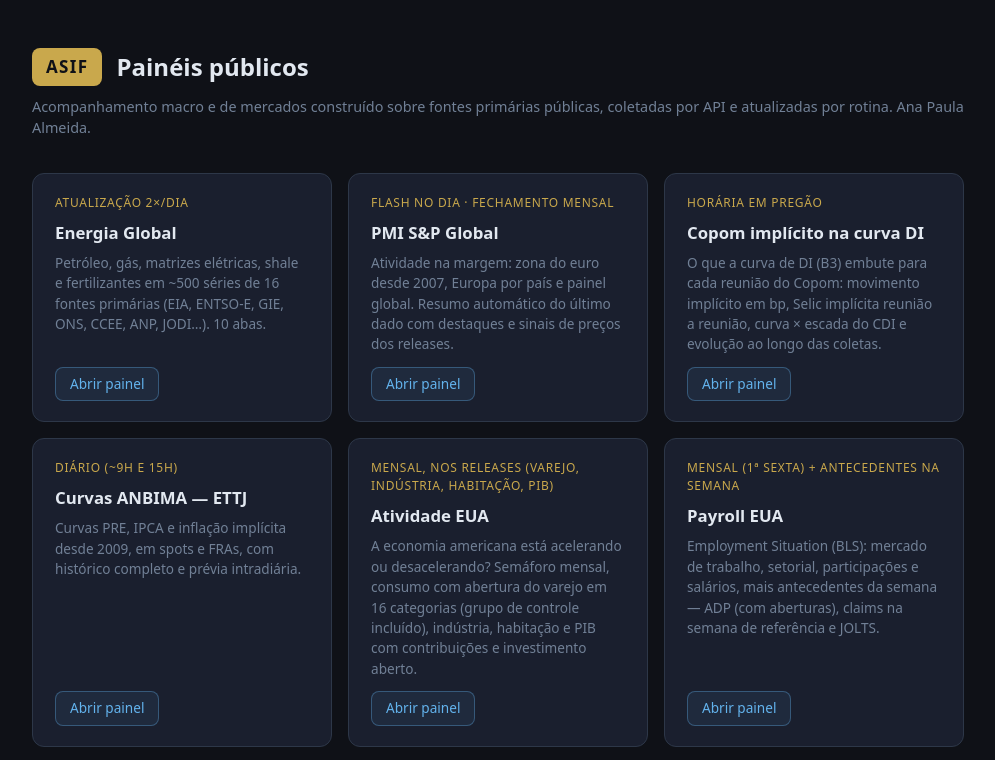
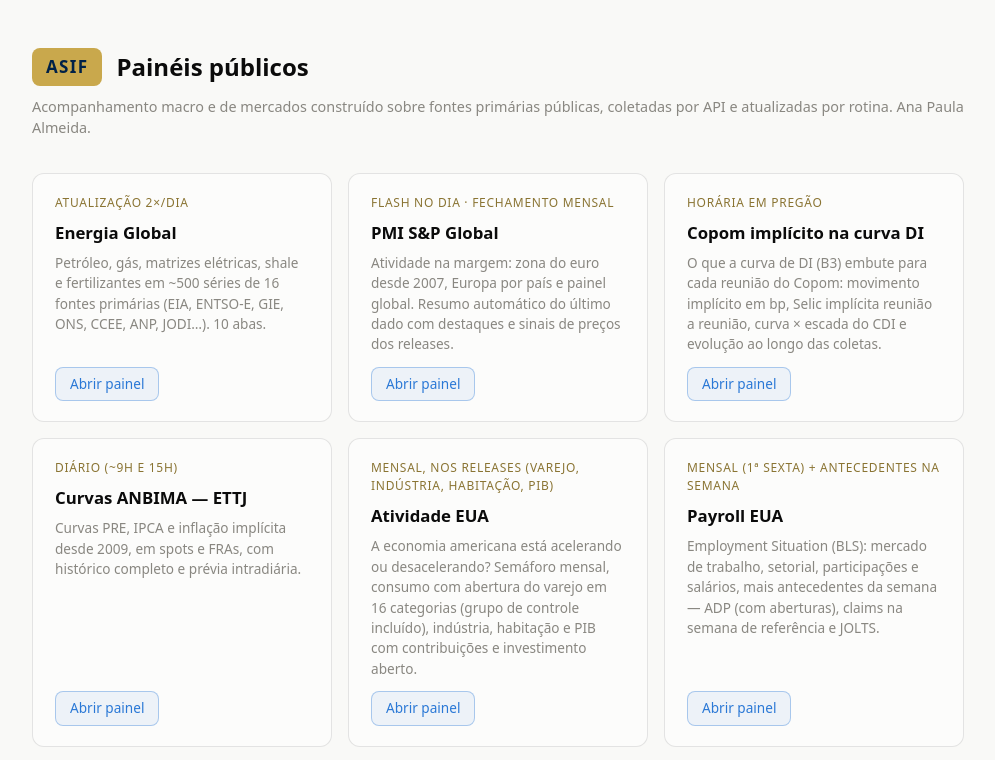
Before and after one commit to anapdav/anapdav.github.io, a plain HTML site: page index.html in a window 1280 px wide. Shown: the top 760 px of the page, without its empty margins (142-1137 px from the left). Drawn offline with Linux system fonts and the light colour scheme.

Commit message:
Hub no padrao visual claro ASIF (tokens da frota)
Pagina inicial era a ultima em fundo escuro; migrada para
--page #f9f9f7 / cards #fcfcfb / tinta #0b0b0b, logo ouro+navy,
botoes em azul #2a78d6, rotulo de frequencia em dourado escuro.

Co-Authored-By: Claude Fable 5 <noreply@anthropic.com>

```diff
--- a/index.html
+++ b/index.html
@@ -5,14 +5,14 @@
 <meta name="viewport" content="width=device-width,initial-scale=1">
 <title>ASIF Research — painéis públicos</title>
 <style>
-:root{--page:#0f1117;--card:#1a1f2e;--border:#2d3748;--ink:#e2e8f0;
-  --muted:#718096;--ouro:#C9A84C;--azul:#63b3ed}
+:root{--page:#f9f9f7;--card:#fcfcfb;--border:rgba(11,11,11,.10);--ink:#0b0b0b;
+  --muted:#898781;--ouro:#C9A84C;--navy:#002147;--azul:#2a78d6}
 *{box-sizing:border-box;margin:0;padding:0}
 body{background:var(--page);color:var(--ink);
   font:15px/1.5 system-ui,-apple-system,"Segoe UI",sans-serif;
   max-width:980px;margin:0 auto;padding:48px 24px 60px}
 header{display:flex;align-items:center;gap:14px;margin-bottom:10px}
-#logo{background:var(--ouro);color:#0f1117;font-weight:800;font-size:17px;
+#logo{background:var(--ouro);color:var(--navy);font-weight:800;font-size:17px;
   letter-spacing:.08em;padding:6px 14px;border-radius:8px}
 h1{font-size:1.5rem;font-weight:650}
 .sub{color:var(--muted);font-size:.9rem;margin-bottom:34px}
@@ -21,11 +21,11 @@ h1{font-size:1.5rem;font-weight:650}
   padding:20px 22px;display:flex;flex-direction:column;gap:8px}
 .card h2{font-size:1.05rem;font-weight:650}
 .card p{color:var(--muted);font-size:.85rem;flex:1}
-.card .freq{color:var(--ouro);font-size:.75rem;text-transform:uppercase;letter-spacing:.06em}
+.card .freq{color:#8a7433;font-size:.75rem;text-transform:uppercase;letter-spacing:.06em}
 .card a.btn{display:inline-block;align-self:flex-start;color:var(--azul);text-decoration:none;
-  border:1px solid rgba(99,179,237,.35);background:rgba(99,179,237,.08);
+  border:1px solid rgba(42,120,214,.35);background:rgba(42,120,214,.07);
   border-radius:8px;padding:6px 14px;font-size:.85rem;margin-top:4px}
-.card a.btn:hover{background:rgba(99,179,237,.18)}
+.card a.btn:hover{background:rgba(42,120,214,.15)}
 footer{margin-top:44px;color:var(--muted);font-size:.78rem;
   border-top:1px solid var(--border);padding-top:14px}
 footer a{color:var(--muted)}
```
